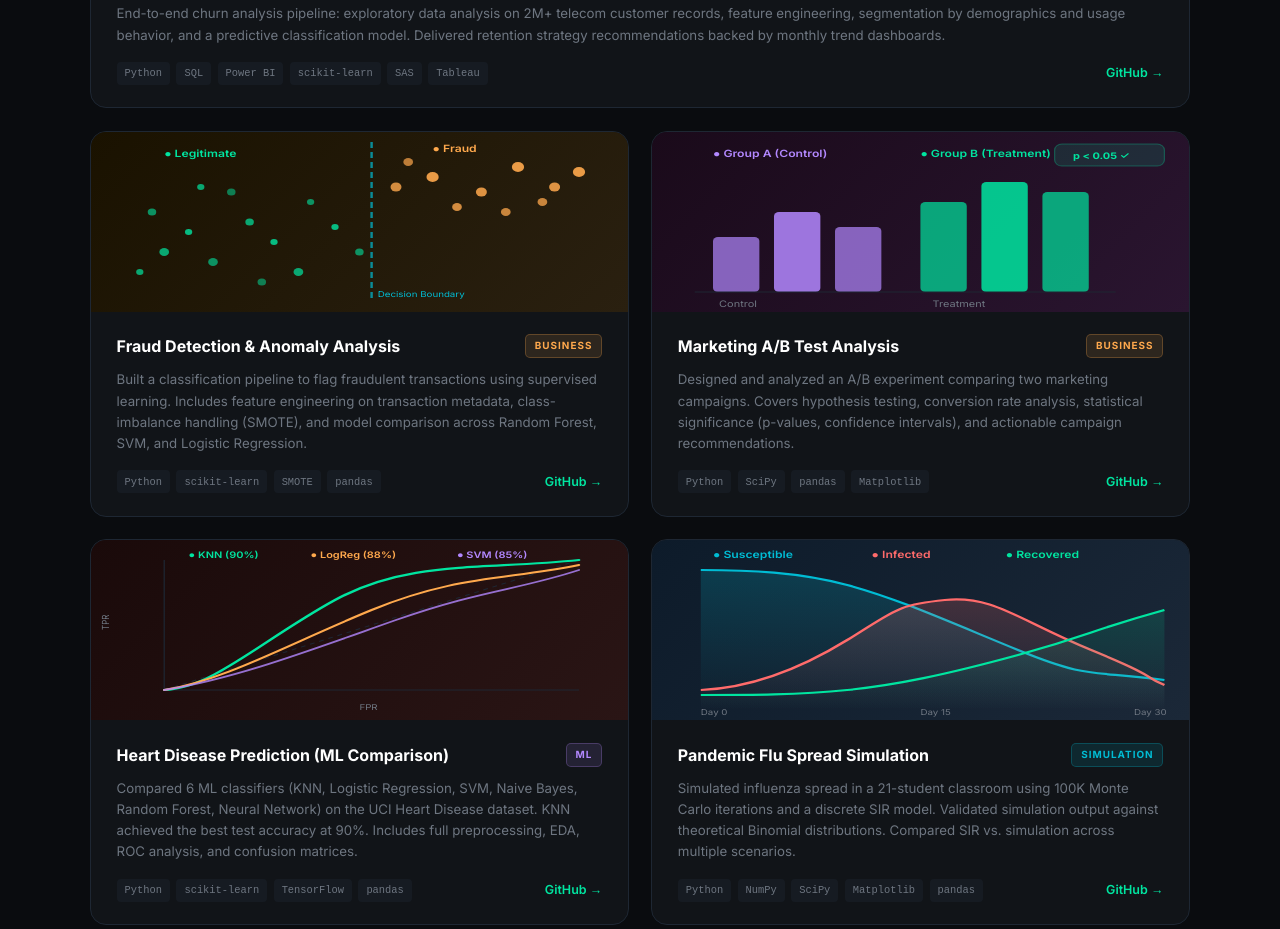
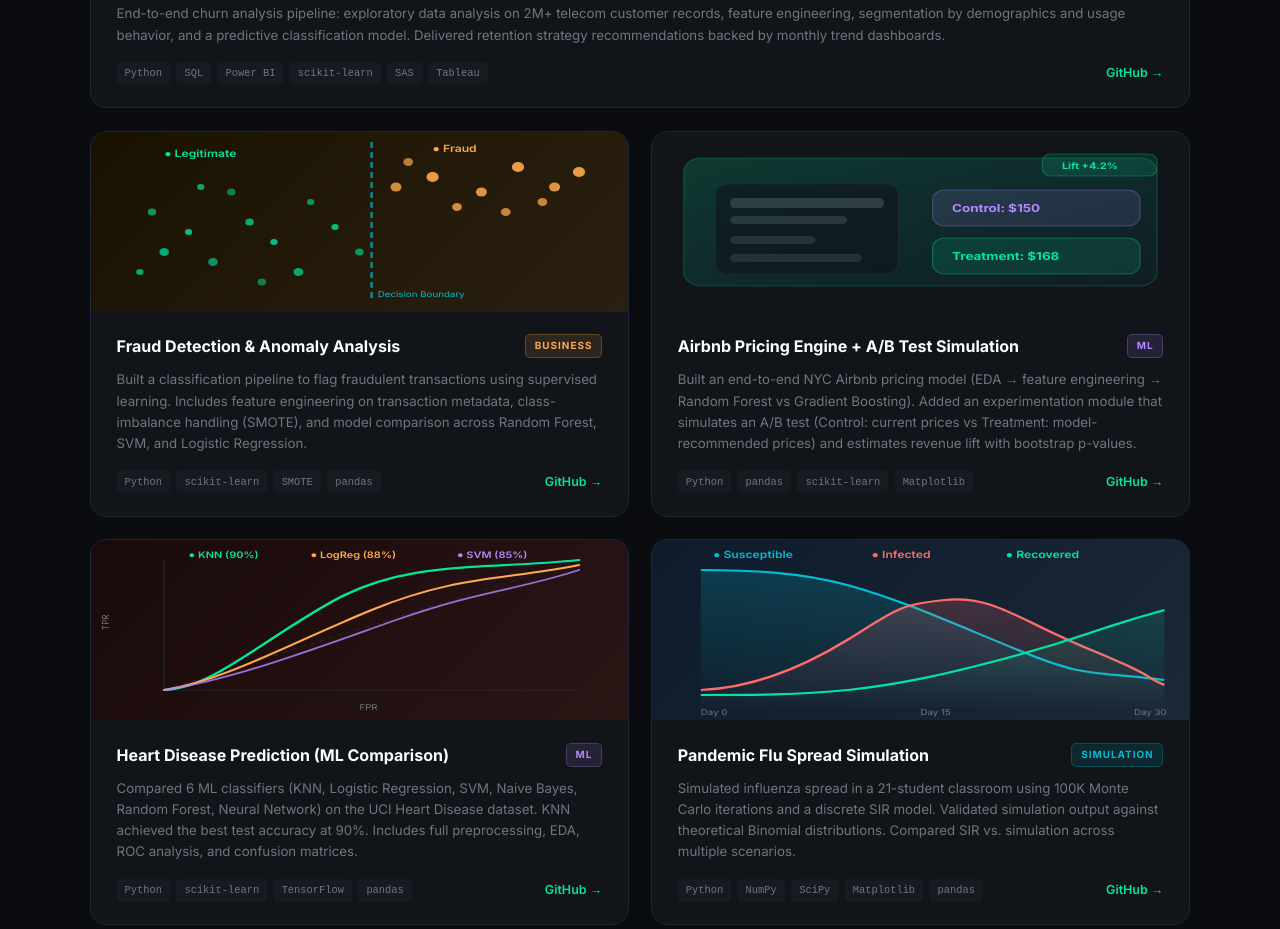
Before and after one commit to hpehlivantopcu/hpehlivantopcu.github.io, a plain HTML site: page index.html in a window 1280 px wide. Shown: the part 3640-4569 px from the top of the page. Drawn offline with Linux system fonts and the light colour scheme.

Commit message:
Revise Airbnb pricing A/B test project card details
Updated the project card to reflect changes in the A/B test analysis, including a new title, description, and technology stack. Adjusted pricing information for the Airbnb pricing engine simulation.

```diff
--- a/index.html
+++ b/index.html
@@ -782,40 +782,47 @@ footer a { color: var(--accent); text-decoration: none; }
         </div>
       </div>
 
-      <!-- MARKETING A/B TEST -->
+            <!-- AIRBNB PRICING + A/B TEST -->
       <div class="project-card reveal">
-        <div class="project-card-visual vis-marketing">
+        <div class="project-card-visual vis-airbnb">
           <svg viewBox="0 0 440 180" preserveAspectRatio="none">
-            <!-- bar chart A/B -->
-            <!-- Group A bars -->
-            <rect x="50" y="105" width="38" height="55" rx="4" fill="#b388ff" opacity=".7"/>
-            <rect x="100" y="80" width="38" height="80" rx="4" fill="#b388ff" opacity=".85"/>
-            <rect x="150" y="95" width="38" height="65" rx="4" fill="#b388ff" opacity=".7"/>
-            <!-- Group B bars -->
-            <rect x="220" y="70" width="38" height="90" rx="4" fill="#00e5a0" opacity=".7"/>
-            <rect x="270" y="50" width="38" height="110" rx="4" fill="#00e5a0" opacity=".85"/>
-            <rect x="320" y="60" width="38" height="100" rx="4" fill="#00e5a0" opacity=".7"/>
-            <!-- axis -->
-            <line x1="35" y1="160" x2="380" y2="160" stroke="#1e2733" stroke-width="1"/>
-            <!-- labels -->
-            <text x="55" y="175" fill="#6e7681" font-family="Inter,sans-serif" font-size="9">Control</text>
-            <text x="230" y="175" fill="#6e7681" font-family="Inter,sans-serif" font-size="9">Treatment</text>
-            <text x="50" y="25" fill="#b388ff" font-family="Inter,sans-serif" font-size="10" font-weight="600">● Group A (Control)</text>
-            <text x="220" y="25" fill="#00e5a0" font-family="Inter,sans-serif" font-size="10" font-weight="600">● Group B (Treatment)</text>
-            <!-- stat significance badge -->
-            <rect x="330" y="12" width="90" height="22" rx="6" fill="rgba(0,229,160,0.12)" stroke="rgba(0,229,160,0.3)" stroke-width="1"/>
-            <text x="345" y="27" fill="#00e5a0" font-family="Inter,sans-serif" font-size="9" font-weight="700">p &lt; 0.05 ✓</text>
+            <defs>
+              <linearGradient id="airbnbFill" x1="0" y1="0" x2="1" y2="1">
+                <stop offset="0%" stop-color="#00e5a0" stop-opacity="0.18"/>
+                <stop offset="100%" stop-color="#00bcd4" stop-opacity="0.06"/>
+              </linearGradient>
+            </defs>
+            <!-- background panel -->
+            <rect x="26" y="26" width="388" height="128" rx="14" fill="url(#airbnbFill)" stroke="rgba(0,229,160,0.22)" stroke-width="1"/>
+
+            <!-- simple "listing" card -->
+            <rect x="52" y="52" width="150" height="90" rx="10" fill="rgba(13,17,23,0.55)" stroke="#1e2733" stroke-width="1"/>
+            <rect x="64" y="66" width="126" height="10" rx="4" fill="rgba(201,209,217,0.18)"/>
+            <rect x="64" y="84" width="96" height="8" rx="4" fill="rgba(201,209,217,0.14)"/>
+            <rect x="64" y="104" width="70" height="8" rx="4" fill="rgba(201,209,217,0.12)"/>
+            <rect x="64" y="122" width="108" height="8" rx="4" fill="rgba(201,209,217,0.12)"/>
+
+            <!-- A/B price tags -->
+            <rect x="230" y="58" width="170" height="36" rx="10" fill="rgba(179,136,255,0.12)" stroke="rgba(179,136,255,0.3)" stroke-width="1"/>
+            <text x="246" y="80" fill="#b388ff" font-family="Inter,sans-serif" font-size="11" font-weight="700">Control: $150</text>
+
+            <rect x="230" y="106" width="170" height="36" rx="10" fill="rgba(0,229,160,0.12)" stroke="rgba(0,229,160,0.32)" stroke-width="1"/>
+            <text x="246" y="128" fill="#00e5a0" font-family="Inter,sans-serif" font-size="11" font-weight="700">Treatment: $168</text>
+
+            <!-- mini lift badge -->
+            <rect x="320" y="22" width="94" height="22" rx="7" fill="rgba(0,229,160,0.12)" stroke="rgba(0,229,160,0.28)" stroke-width="1"/>
+            <text x="336" y="37" fill="#00e5a0" font-family="Inter,sans-serif" font-size="9" font-weight="700">Lift +4.2%</text>
           </svg>
         </div>
         <div class="project-card-body">
           <div class="project-card-top">
-            <span class="project-card-title">Marketing A/B Test Analysis</span>
-            <span class="project-badge badge-business">Business</span>
+            <span class="project-card-title">Airbnb Pricing Engine + A/B Test Simulation</span>
+            <span class="project-badge badge-ml">ML</span>
           </div>
-          <p class="project-card-desc">Designed and analyzed an A/B experiment comparing two marketing campaigns. Covers hypothesis testing, conversion rate analysis, statistical significance (p-values, confidence intervals), and actionable campaign recommendations.</p>
+          <p class="project-card-desc">Built an end-to-end NYC Airbnb pricing model (EDA → feature engineering → Random Forest vs Gradient Boosting). Added an experimentation module that simulates an A/B test (Control: current prices vs Treatment: model-recommended prices) and estimates revenue lift with bootstrap p-values.</p>
           <div class="project-card-footer">
-            <div class="project-tech"><span>Python</span><span>SciPy</span><span>pandas</span><span>Matplotlib</span></div>
-            <a href="https://github.com/hpehlivantopcu" class="project-link" target="_blank">GitHub →</a>
+            <div class="project-tech"><span>Python</span><span>pandas</span><span>scikit-learn</span><span>Matplotlib</span></div>
+            <a href="https://github.com/hpehlivantopcu/airbnb-pricing" class="project-link" target="_blank">GitHub →</a>
           </div>
         </div>
       </div>
```
